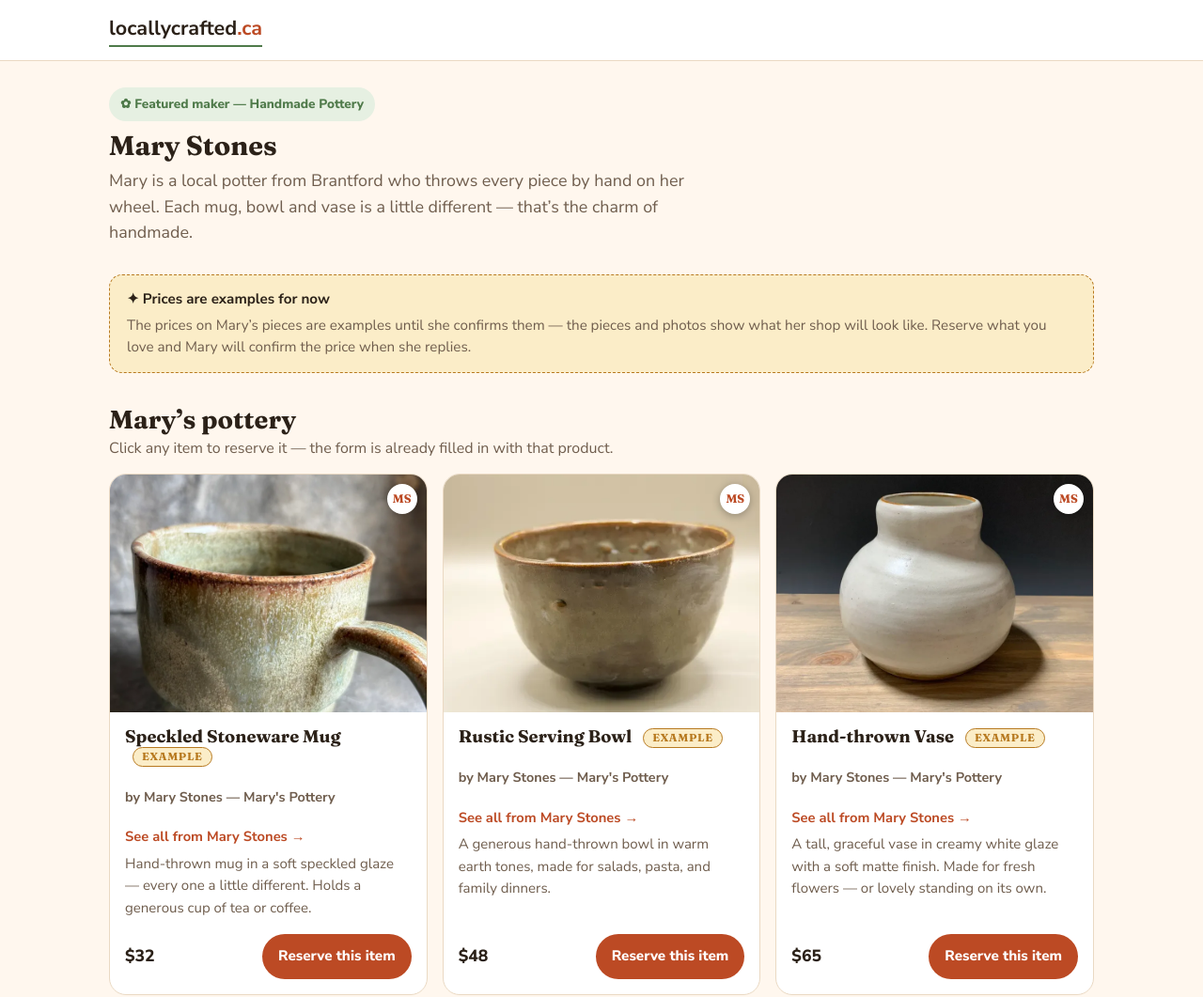
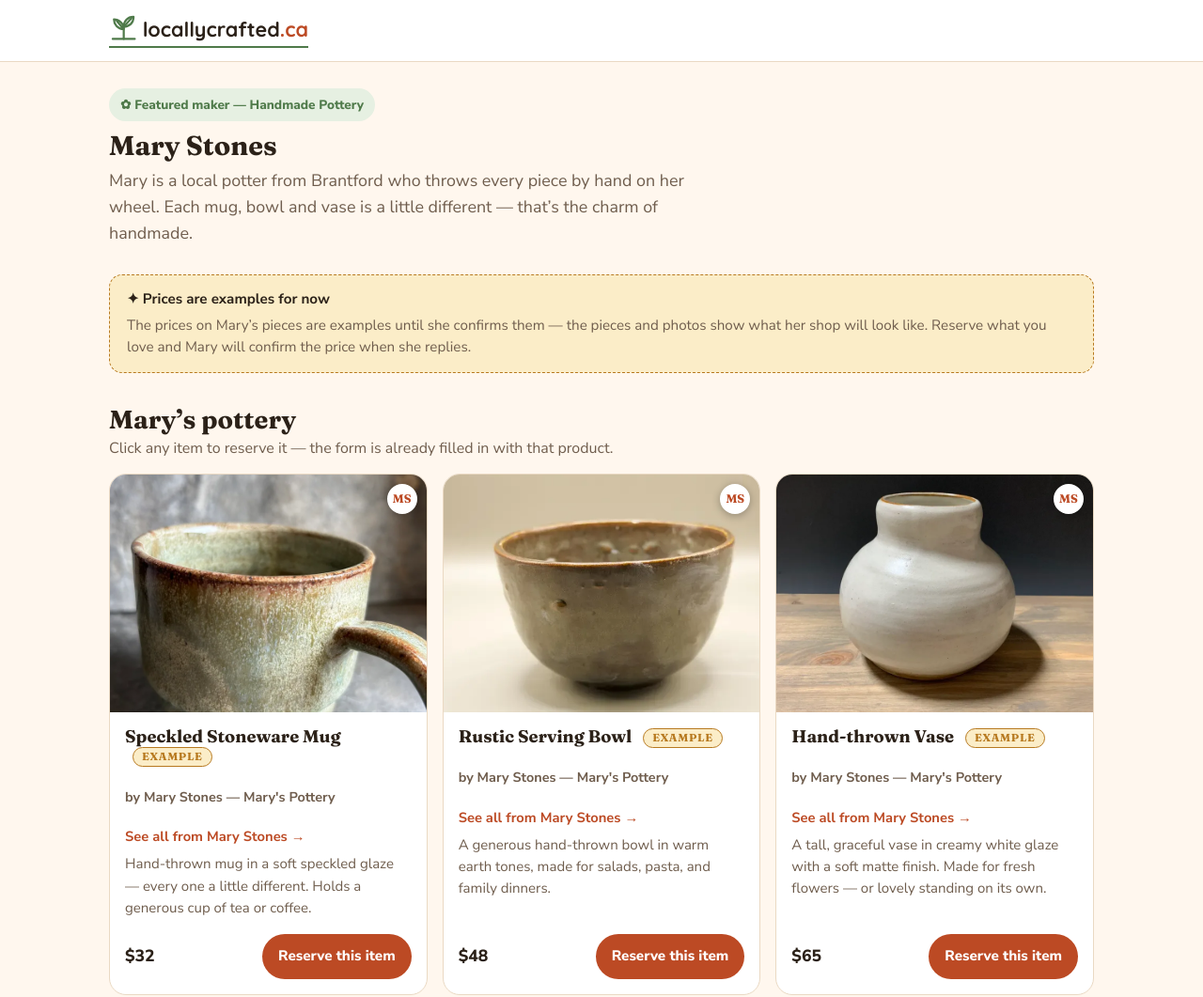
Before and after one commit to airdroplookout/Yasmines-local-market, a plain HTML site: page mary-stones.html in a window 1280 px wide. Shown: the top 1061 px of the page at 94% size. Drawn offline with Linux system fonts and the light colour scheme.

Commit message:
Header logo: leaf mark, Quicksand font, sage underline — mary-stones.html

```diff
--- a/mary-stones.html
+++ b/mary-stones.html
@@ -9,14 +9,14 @@
 <title>Mary Stones — Handmade Pottery | Locally Crafted CA</title>
 <link rel="preconnect" href="https://fonts.googleapis.com">
 <link rel="preconnect" href="https://fonts.gstatic.com" crossorigin>
-<link href="https://fonts.googleapis.com/css2?family=Fraunces:opsz,wght@9..144,600;9..144,700&family=Nunito+Sans:opsz,wght@6..12,400;6..12,600;6..12,700;6..12,800&display=swap" rel="stylesheet">
+<link href="https://fonts.googleapis.com/css2?family=Fraunces:opsz,wght@9..144,600;9..144,700&family=Nunito+Sans:opsz,wght@6..12,400;6..12,600;6..12,700;6..12,800&family=Quicksand:wght@700&display=swap" rel="stylesheet">
 <link rel="stylesheet" href="styles.css" />
 </head>
 <body>
 
 <header class="topbar">
   <div class="topbar-inner">
-    <a class="brand" href="index.html">locallycrafted<span>.ca</span></a>
+    <a class="brand" href="index.html"><svg viewBox="0 0 24 24" fill="none" stroke="currentColor" stroke-width="1.7" stroke-linecap="round" stroke-linejoin="round" aria-hidden="true"><path d="M12 13C7 13 4 9 4 5c4 0 8 3.5 8 8Z"/><path d="M12 11c0-4.5 3-8 8-8 0 5-3.5 8-8 8Z"/><path d="M11 12 6.5 6.5"/><path d="M13 10l5-5.5"/><path d="M12 21V11"/><path d="M3 21h18"/></svg>locallycrafted<span>.ca</span></a>
   </div>
 </header>
 
```
